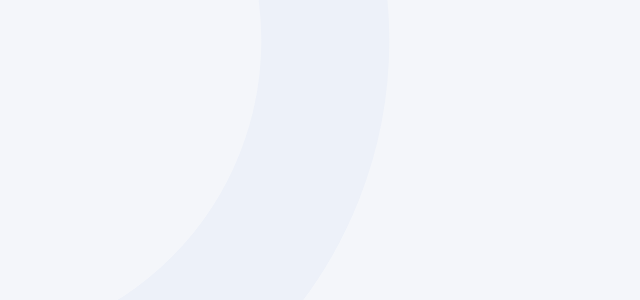
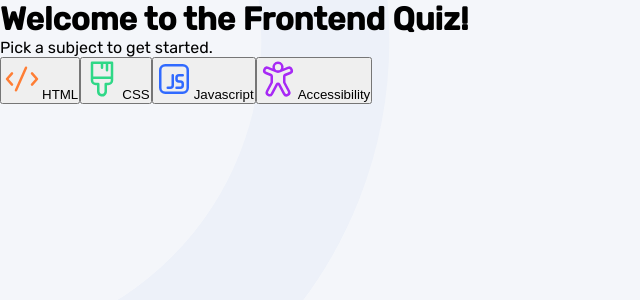
Before and after one commit to RicardoGeada/fm-frontend-quizz-app, an Angular app: page / in a window 1280 px wide. Shown: the top 300 px of the page, without its empty margins (0-640 px from the left). Built offline with nearby package versions, Linux system fonts and the light colour scheme.

Commit message:
feat: add start page layout with basic structure

```diff
--- a/angular.json
+++ b/angular.json
@@ -24,10 +24,7 @@
             "tsConfig": "tsconfig.app.json",
             "inlineStyleLanguage": "scss",
             "assets": [
-              {
-                "glob": "**/*",
-                "input": "public"
-              }
+              "src/assets"
             ],
             "styles": [
               "src/styles.scss"
--- a/src/app/app.routes.ts
+++ b/src/app/app.routes.ts
@@ -1,3 +1,6 @@
 import { Routes } from '@angular/router';
+import { Start } from './pages/start/start';
 
-export const routes: Routes = [];
+export const routes: Routes = [
+    {path: "", component: Start}
+];
--- /dev/null
+++ b/src/app/pages/start/start.html
@@ -0,0 +1,31 @@
+<header>
+  <!-- light-dark toggle -->
+</header>
+<main>
+  <div class="headline">
+    <h1>
+      <span class="subtitle">Welcome to the </span>
+      <span class="title">Frontend Quiz!</span>
+    </h1>
+    <span class="description">Pick a subject to get started.</span>
+  </div>
+  <div class="quiz-categories">
+    <!-- quiz category button -->
+    <button>
+        <img src="assets/images/icon-html.svg" alt="">
+        <span>HTML</span>
+    </button>
+    <button>
+        <img src="assets/images/icon-css.svg" alt="">
+        <span>CSS</span>
+    </button>
+    <button>
+        <img src="assets/images/icon-js.svg" alt="">
+        <span>Javascript</span>
+    </button>
+    <button>
+        <img src="assets/images/icon-accessibility.svg" alt="">
+        <span>Accessibility</span>
+    </button>
+  </div>
+</main>
--- /dev/null
+++ b/src/app/pages/start/start.ts
@@ -0,0 +1,9 @@
+import { Component } from '@angular/core';
+
+@Component({
+  selector: 'app-start',
+  imports: [],
+  templateUrl: './start.html',
+  styleUrl: './start.scss',
+})
+export class Start {}
```
Also changed, not shown: src/app/pages/start/start.scss (added), 1 other file (tests, documents, lock files or other folders).
